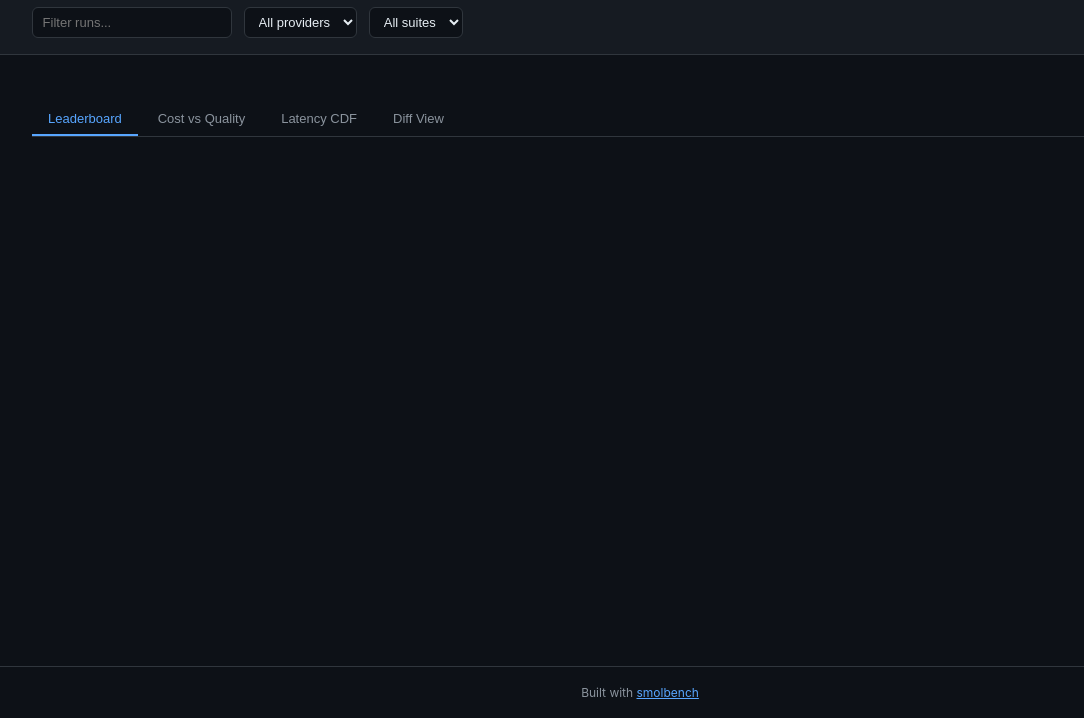
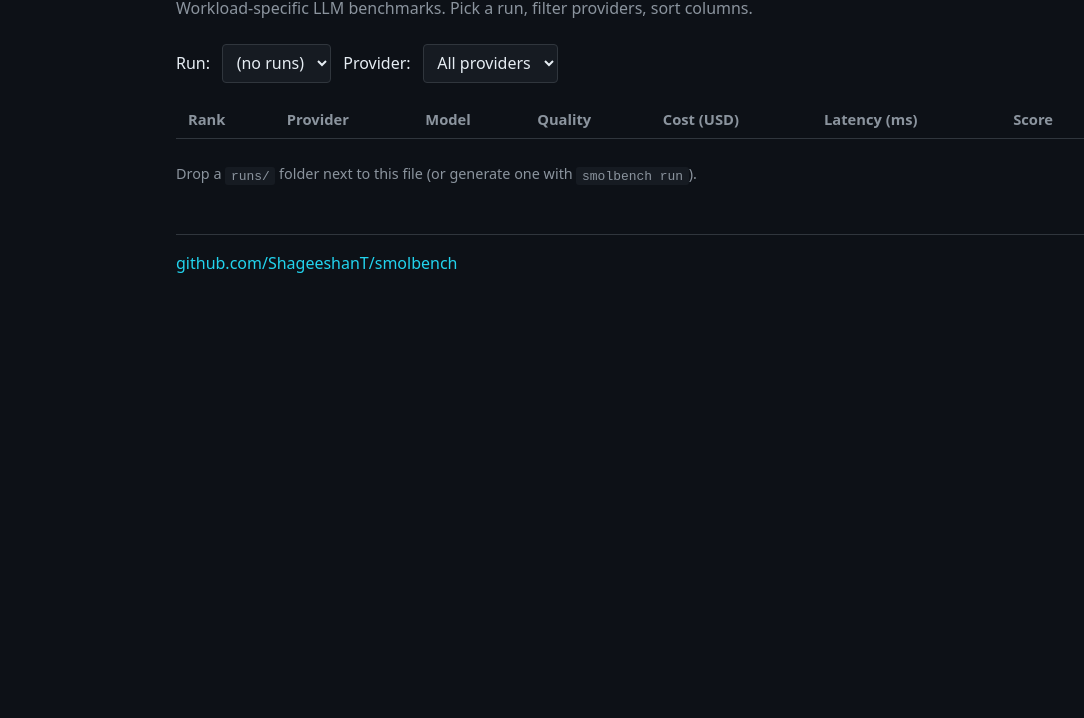
Before and after one commit to ShageeshanT/smolbench, a website: page web/index.html in a window 1280 px wide. Shown: the part 82-800 px from the top of the page, without its empty margins (0-1084 px from the left). Drawn offline with Linux system fonts and the light colour scheme; files whose address does not match are found by name.

Commit message:
feat(web): provider filter dropdown and column sorting on leaderboard

```diff
--- a/web/index.html
+++ b/web/index.html
@@ -1,43 +1,44 @@
-<!DOCTYPE html>
+<!doctype html>
 <html lang="en">
 <head>
-  <meta charset="UTF-8" />
-  <meta name="viewport" content="width=device-width, initial-scale=1.0" />
-  <title>smolbench dashboard</title>
-  <link rel="stylesheet" href="styles.css" />
+  <meta charset="utf-8">
+  <meta name="viewport" content="width=device-width, initial-scale=1">
+  <title>smolbench leaderboard</title>
+  <link rel="stylesheet" href="./style.css">
 </head>
 <body>
   <header>
     <h1>smolbench</h1>
-    <p>A tiny, honest benchmark for evaluating LLMs</p>
-    <div id="controls">
-      <input id="search" type="text" placeholder="Filter runs..." />
-      <select id="provider-filter"><option value="">All providers</option></select>
-      <select id="suite-filter"><option value="">All suites</option></select>
-    </div>
+    <p class="tagline">Workload-specific LLM benchmarks. Pick a run, filter providers, sort columns.</p>
   </header>
-
   <main>
-    <section id="summary-cards"></section>
-    <section id="tabs">
-      <button class="tab active" data-tab="leaderboard">Leaderboard</button>
-      <button class="tab" data-tab="scatter">Cost vs Quality</button>
-      <button class="tab" data-tab="cdf">Latency CDF</button>
-      <button class="tab" data-tab="diff">Diff View</button>
+    <section id="controls">
+      <label for="run-select">Run:</label>
+      <select id="run-select"></select>
+      <label for="provider-filter">Provider:</label>
+      <select id="provider-filter"><option value="all">All providers</option></select>
     </section>
-    <div id="tab-content"></div>
+    <section id="leaderboard">
+      <table>
+        <thead>
+          <tr>
+            <th data-key="_rank">Rank</th>
+            <th data-key="provider">Provider</th>
+            <th data-key="model">Model</th>
+            <th data-key="quality">Quality</th>
+            <th data-key="cost">Cost (USD)</th>
+            <th data-key="latencyMs">Latency (ms)</th>
+            <th data-key="_score">Score</th>
+          </tr>
+        </thead>
+        <tbody id="rows"></tbody>
+      </table>
+    </section>
+    <p class="hint">Drop a <code>runs/</code> folder next to this file (or generate one with <code>smolbench run</code>).</p>
   </main>
-
   <footer>
-    <p>Built with <a href="https://github.com/ShageeshanT/smolbench">smolbench</a></p>
+    <a href="https://github.com/ShageeshanT/smolbench">github.com/ShageeshanT/smolbench</a>
   </footer>
-
-  <script src="web/runs-loader.js"></script>
-  <script src="web/leaderboard.js"></script>
-  <script src="web/scatter.js"></script>
-  <script src="web/cdf.js"></script>
-  <script src="web/diff.js"></script>
-  <script src="web/filters.js"></script>
-  <script src="web/share.js"></script>
+  <script type="module" src="./app.js"></script>
 </body>
 </html>
```
